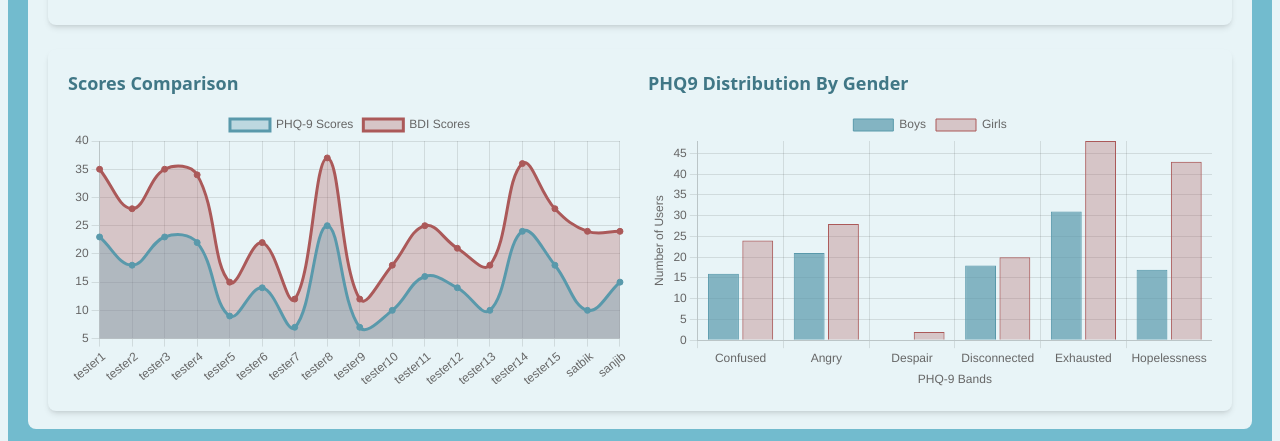
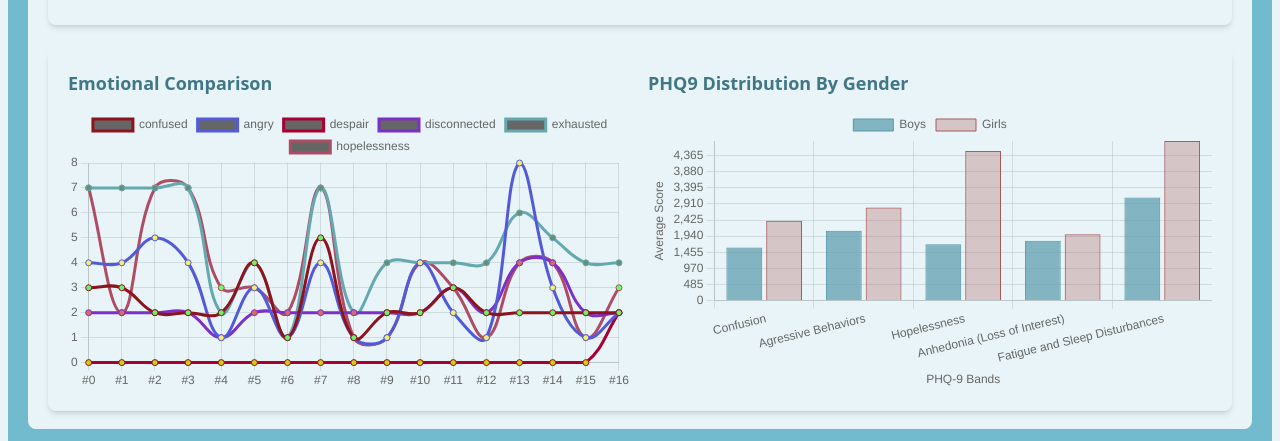
Before and after one commit to ni-cube/elev8Mind, a Next.js app: page /admin in a window 1280 px wide. Shown: the part 339-780 px from the top of the page. Built offline with nearby package versions, Linux system fonts and the light colour scheme; no server answers.

Commit message:
Admin Dashboard changes

```diff
--- a/src/pages/admin.tsx
+++ b/src/pages/admin.tsx
@@ -148,52 +148,12 @@ const AnalyticsPage = () => {
     }
   };
 
-  const chartData = {
-    labels: phqData.map(item => item.name),
-    datasets: [
-      {
-        label: 'PHQ-9 Scores',
-        data: phqData.map(item => item.phqScore),
-        borderColor: '#5999ab',
-        backgroundColor: 'rgba(89, 153, 171, 0.3)',
-        pointBackgroundColor: '#5999ab',
-        fill: true,
-        tension: 0.4
-      },
-      {
-        label: 'BDI Scores',
-        data: phqData.map(item => item.bdiScore),
-        borderColor: '#ab5959',
-        backgroundColor: 'rgba(171, 89, 89, 0.3)',
-        pointBackgroundColor: '#ab5959',
-        fill: true,
-        tension: 0.4
-      }
-    ]
-  };
-
   const generateRandomColor = () => {
     const r = Math.floor(Math.random() * 256);
     const g = Math.floor(Math.random() * 256);
     const b = Math.floor(Math.random() * 256);
     return `rgb(${r}, ${g}, ${b})`;
   }
-  const studentsWithMultipleSessions = phqData.filter(user => user.count > 1)
-        .map((item: { name: string}) => ({
-          label: item.name,
-          data: studentData(item.name).map((item: { phqScore: number; }) => item.phqScore),
-          borderColor: generateRandomColor(),
-          backgroundColor: `${generateRandomColor()}80`,
-          pointBackgroundColor: generateRandomColor(),
-          fill: false,
-          tension: 0.4
-  }))
-
-
-  const driftData = {
-    labels: ['1','2','3,','4','5','6','7'],
-    datasets: studentsWithMultipleSessions
-  };
 
   type FilterFunction = (user: PHQData, group: string) => boolean;
 
@@ -206,20 +166,68 @@ const AnalyticsPage = () => {
       phq9BarChartData[`${group}`] = [
         users.reduce((acc, user) => acc + parseInt(String(user.phq9Categories.confused || 0), 10), 0),
         users.reduce((acc, user) => acc + parseInt(String(user.phq9Categories.angry || 0), 10), 0),
-        users.reduce((acc, user) => acc + parseInt(String(user.phq9Categories.despair || 0), 10), 0),
+        users.reduce((acc, user) => acc + parseInt(String(user.phq9Categories.despair || 0), 10) + parseInt(String(user.phq9Categories.hopelessness || 0), 10), 0),
         users.reduce((acc, user) => acc + parseInt(String(user.phq9Categories.disconnected || 0), 10), 0),
-        users.reduce((acc, user) => acc + parseInt(String(user.phq9Categories.exhausted || 0), 10), 0),
-        users.reduce((acc, user) => acc + parseInt(String(user.phq9Categories.hopelessness || 0), 10), 0)
+        users.reduce((acc, user) => acc + parseInt(String(user.phq9Categories.exhausted || 0), 10), 0)
       ];
+
+      // calculate average
+      // phq9BarChartData[`${group}`].map((val, index) => phq9BarChartData[`${group}`][index] = (phq9BarChartData[`${group}`][index]/users.length))
+
+      phq9BarChartData[`${group}`].map((val, index) => phq9BarChartData[`${group}`][index] = phq9BarChartData[`${group}`][index]*100);
     });
     return phq9BarChartData;
   };
 
+  const phq9DataChartDataForSchool = ['confused', 'angry', 'despair', 'disconnected', 'exhausted', 'hopelessness']
+    .map((key) => ({
+      label: key,
+      data: phqData.map(item => parseInt(item.phq9Categories[key] || "0", 10).toString()),
+      borderColor: generateRandomColor(),
+      backgroundColor: `${generateRandomColor()}80`,
+      pointBackgroundColor: generateRandomColor(),
+      fill: false,
+      tension: 0.4
+    }));
+
+  const studentsWithMultipleSessions = phqData.filter(user => user.count > 1)
+        .map((item: { name: string}) => ({
+          label: item.name,
+          data: studentData(item.name).map((item: { phqScore: number; }) => item.phqScore),
+          borderColor: generateRandomColor(),
+          backgroundColor: `${generateRandomColor()}80`,
+          pointBackgroundColor: generateRandomColor(),
+          fill: false,
+          tension: 0.4
+  }));
+
+
+
+
+
+  const driftData = {
+    labels: ['1','2','3,','4','5','6','7'],
+    datasets: studentsWithMultipleSessions
+  };
+
+
   const phq9BarChartDataByGender = generatePHQ9BarChartData(['Male', 'Female'], (user, gender) => user.gender===gender);
   const phq9BarChartDataByGrade = generatePHQ9BarChartData(['9', '10', '11', '12'], (user, grade) => user.grade===grade);
-
+  const phq9BarChartDataForSchool = generatePHQ9BarChartData(['1'], () => true);
+  const phq9BarChartForSchool = {
+    labels: ['Confusion', 'Agressive Behaviors', 'Hopelessness', 'Anhedonia (Loss of Interest)', 'Fatigue and Sleep Disturbances'],
+    datasets: [
+      {
+        label: 'Emotional Categrories',
+        data: phq9BarChartDataForSchool['1'],
+        backgroundColor: 'rgba(89, 153, 171, 0.7)',
+        borderColor: '#5999ab',
+        borderWidth: 1
+      }
+    ]
+  };
   const phq9BarChartByGender = {
-    labels: ['Confused', 'Angry', 'Despair', 'Disconnected', 'Exhausted', 'Hopelessness'],
+    labels: ['Confusion', 'Agressive Behaviors', 'Hopelessness', 'Anhedonia (Loss of Interest)', 'Fatigue and Sleep Disturbances'],
     datasets: [
       {
         label: 'Boys',
@@ -239,33 +247,33 @@ const AnalyticsPage = () => {
   };
 
   const phq9BarChartByGrade = {
-    labels: ['Confused', 'Angry', 'Despair', 'Disconnected', 'Exhausted', 'Hopelessness'],
+    labels: ['Confusion', 'Agressive Behaviors', 'Hopelessness', 'Anhedonia (Loss of Interest)', 'Fatigue and Sleep Disturbances'],
     datasets: [
       {
-        label: 'Nine',
+        label: '9',
         data: phq9BarChartDataByGrade['9'],
-        backgroundColor: 'rgba(165, 190, 197, 0.7)',
+        backgroundColor: 'rgba(15, 103, 128, 0.7)',
         borderColor: '#2c5f66',
         borderWidth: 1
       },
       {
-        label: 'Ten',
+        label: '10',
         data: phq9BarChartDataByGrade['10'],
-        backgroundColor: 'rgba(113, 159, 172, 0.7)',
+        backgroundColor: 'rgba(195, 201, 130, 0.7)',
         borderColor: '#1f4d57',
         borderWidth: 1
       },
       {
-        label: 'Eleven',
+        label: '11',
         data: phq9BarChartDataByGrade['11'],
-        backgroundColor: 'rgba(89, 153, 171, 0.7)',
+        backgroundColor: 'rgba(171, 89, 130, 0.7)',
         borderColor: '#17434a',
         borderWidth: 1
       },
       {
-        label: 'Twelve',
+        label: '12',
         data: phq9BarChartDataByGrade['12'],
-        backgroundColor: 'rgba(34, 137, 166, 0.7)',
+        backgroundColor: 'rgba(54, 34, 166, 0.7)',
         borderColor: '#0d3840',
         borderWidth: 1
       }
@@ -339,8 +347,11 @@ const AnalyticsPage = () => {
             <div className="flex flex-wrap justify-between gap-4 bg-lightest rounded-lg p-5 shadow-md mb-5">
               {/* Line Chart */}
               <div className="flex-1 min-w-[45%]">
-                <h2 className="text-lg font-semibold text-darkest mb-3">Scores Comparison</h2>
-                <Line data={chartData} options={{ responsive: true }} />
+                <h2 className="text-lg font-semibold text-darkest mb-3">Emotional Comparison</h2>
+                <Line data={{
+                    labels: phqData.map((val, index) => "#" + index),
+                    datasets: phq9DataChartDataForSchool
+                }} options={{ responsive: true }} />
               </div>
 
               {/* Bar Chart */}
@@ -366,7 +377,7 @@ const AnalyticsPage = () => {
                       y: {
                         title: {
                           display: true,
-                          text: 'Number of Users',
+                          text: 'Average Score',
                         },
                         min: 0,
                         ticks: {
@@ -378,6 +389,48 @@ const AnalyticsPage = () => {
                 />
               </div>
             </div>
+
+            <div className="flex flex-wrap justify-between gap-4 bg-lightest rounded-lg p-5 shadow-md mb-5">
+              {/* Line Chart */}
+              <div className="flex-1 min-w-[45%]">
+                <h2 className="text-lg font-semibold text-darkest mb-3">Emotional Comparison</h2>
+                <Line data={{
+                    labels: phqData.map((val, index) => "#" + index),
+                    datasets: phq9DataChartDataForSchool
+                }} options={{ responsive: true }} />
+              </div>
+              {/* Line Chart */}
+              <div className="flex-1 min-w-[45%]">
+                <h2 className="text-lg font-semibold text-darkest mb-3">Emotional Categories Distribution</h2>
+                <Bar
+                  data={phq9BarChartForSchool}
+                  options={{
+                    indexAxis: 'x',
+                    responsive: true,
+                    scales: {
+                      x: {
+                        min: 0,
+                        max: 11,
+                        ticks: {
+                          stepSize: 1,
+                        },
+                      },
+                      y: {
+                        title: {
+                          display: true,
+                          text: 'PHQ-9 Scores',
+                        },
+                        min: 0,
+                        ticks: {
+                          stepSize: 1,
+                        },
+                      },
+                    },
+                  }}
+                />
+              </div>
+            </div>
+
             <div className="flex flex-wrap justify-between gap-4 bg-lightest rounded-lg p-5 shadow-md mb-5">
               {/* Line Chart */}
               <div className="flex-1 min-w-[45%]">
@@ -436,7 +489,7 @@ const AnalyticsPage = () => {
                       y: {
                         title: {
                           display: true,
-                          text: 'Number of Users',
+                          text: 'Average Score',
                         },
                         min: 0,
                         ticks: {
```
Also changed, not shown: src/data/phq9.ts (+12 -12 lines).
